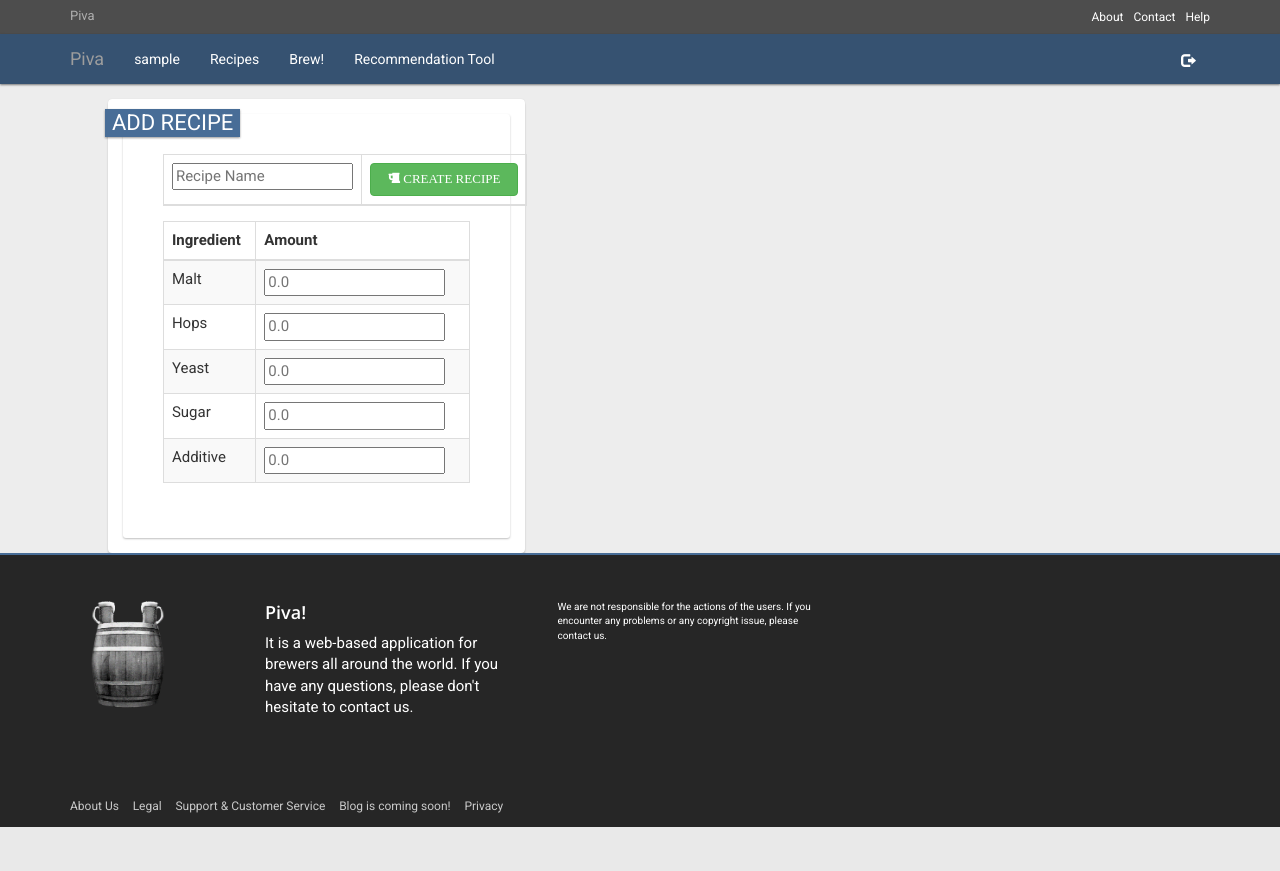
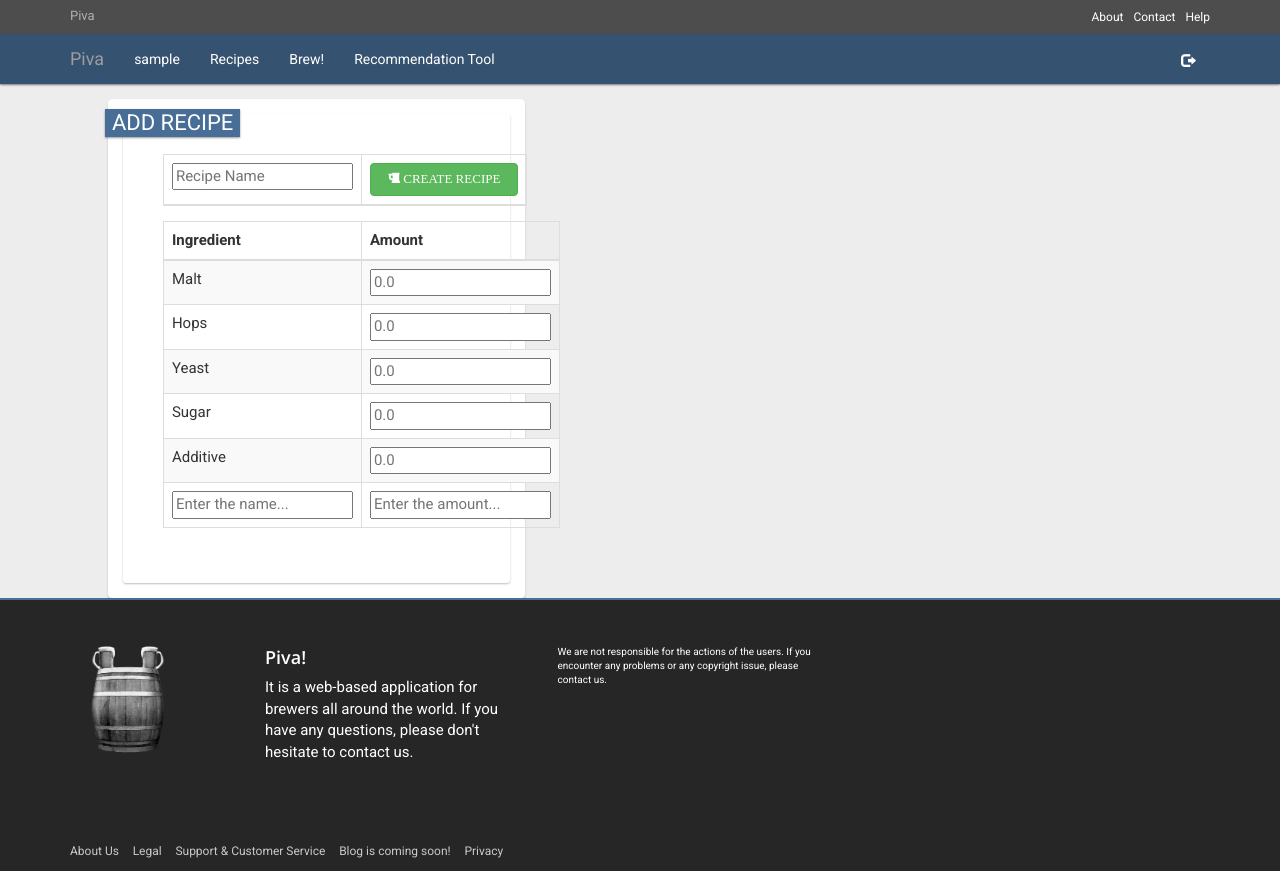
Before and after one commit to itucsse1728/BrewDay, a Django app: page /recipe/ in a window 1280 px wide. Before the commit the page ends 827 px from the top, so only its background shows below. Run offline with Django 3.2, Linux system fonts and the light colour scheme; the visitor is signed in with stand-in values (Sample User, id 1); data that the repository does not hold is empty; some libraries are stand-ins or nearby versions.

Commit message:
Recipe update delete added

```diff
--- a/core/urls.py
+++ b/core/urls.py
@@ -10,6 +10,7 @@ urlpatterns = [
     path('logout/', auth_views.LogoutView.as_view(), name='logout'),
     path('brew/', views.BrewView.as_view(), name='brew'),
     path('recipe/', views.RecipeView.as_view(), name='recipe'),
+    path('recipe/management', views.RecipeManagement.as_view(), name='recipe-management'),
     path('profile/', views.IngredientView.as_view(), name='profile'),
     path('register/', views.RegisterView.as_view(), name='register'),
     path('recommendation/', views.RecommendationView.as_view(), name='recommendation'),
--- a/core/views.py
+++ b/core/views.py
@@ -1,6 +1,6 @@
 from django.views import View
 from django.http import HttpResponse
-from django.shortcuts import render, redirect
+from django.shortcuts import render, redirect, get_object_or_404
 from django.db.models import Prefetch, Q, F
 from django.contrib.auth import login
 from django.contrib.auth.mixins import LoginRequiredMixin
@@ -11,11 +11,11 @@ from .models import Recipe, Ingredient, Brew
 from .forms import RegisterForm
 
 INGREDIENTS = (
-    'malt',
-    'hops',
-    'yeast',
-    'sugar',
-    'additive'
+    'Malt',
+    'Hops',
+    'Yeast',
+    'Sugar',
+    'Additive'
 )
 
 
@@ -25,7 +25,7 @@ class HomeView(View):
         return render(request, 'home.html')
 
 
-class RecipeView(View):
+class RecipeView(LoginRequiredMixin, View):
     @staticmethod
     def get(request):
         recipes = Recipe.objects.filter(user=request.user).order_by('date').prefetch_related('ingredient_set')
@@ -34,6 +34,10 @@ class RecipeView(View):
 
     @staticmethod
     def post(request):
+        ingredient_name = request.POST.get("new-ingredient-name", None)
+        ingredient_amount = request.POST.get("new-ingredient-amount", None)
+        flag = False
+
         recipes = Recipe.objects.filter(user=request.user).order_by('date').prefetch_related('ingredient_set')
         recipeName = ""
         if request.POST.get('recipeName', None):
@@ -46,7 +50,51 @@ class RecipeView(View):
                 amount = float(0)
             ingre = Ingredient.objects.create(name = ingredient, amount = amount, recipe = recipe)
 
+            if ingredient == ingredient_name:
+                flag = True
+
+        if ingredient_name and ingredient_amount and not flag:
+            ingredient = Ingredient(name=ingredient_name, amount=ingredient_amount, recipe=recipe)
+            ingredient.save()
+
         return render(request, 'recipes.html', locals())
+
+
+class RecipeManagement(LoginRequiredMixin, View):
+    @staticmethod
+    def post(request):
+        flag = False
+        recipe_id = request.POST.get("recipe-id", None)
+
+        recipe = get_object_or_404(Recipe, pk=recipe_id)
+
+        if "brew" in request.POST:
+            recipe.make_brew()
+
+        elif "update" in request.POST:
+            ingredients = list(recipe.ingredient_set.all())
+
+            ingredient_name = request.POST.get("new-ingredient-name", None)
+            ingredient_amount = request.POST.get("new-ingredient-amount", None)
+
+            for ingredient in ingredients:
+                if request.POST.get(ingredient.name, None):
+                    ingredient.amount = float(request.POST[ingredient.name])
+                    ingredient.save()
+
+                if ingredient.name == ingredient_name:
+                    flag = True
+
+            if ingredient_name and ingredient_amount and not flag:
+                ingredient = Ingredient(name=ingredient_name, amount=float(ingredient_amount), recipe=recipe)
+                ingredient.save()
+
+        else:
+            recipe.delete()
+
+        return redirect("core:recipe")
+
+
 
 
 class IngredientView(LoginRequiredMixin, View):
@@ -57,14 +105,32 @@ class IngredientView(LoginRequiredMixin, View):
 
     @staticmethod
     def post(request):
+        flag = False
+
         ingredients = request.user.ingredient_set.all()
-        for ingredient in ingredients:
-            if request.POST.get(ingredient.name, None):
-                ingredient.amount = float(request.POST[ingredient.name])
+
+        if "delete" in request.POST:
+            ingredient_id = request.POST.get("delete")
+
+            get_object_or_404(Ingredient.objects.select_related("user"), pk=ingredient_id, user=request.user).delete()
+
+        else:
+            ingredients = list(ingredients)
+            ingredient_name = request.POST.get("new-ingredient-name", None)
+            ingredient_amount = request.POST.get("new-ingredient-amount", None)
+
+            for ingredient in ingredients:
+                if request.POST.get(ingredient.name, None):
+                    ingredient.amount = float(request.POST[ingredient.name])
+                    ingredient.save()
+
+                if ingredient.name == ingredient_name:
+                    flag = True
+
+            if ingredient_name and ingredient_amount and not flag:
+                ingredient = Ingredient(name=ingredient_name, amount=float(ingredient_amount), user=request.user)
                 ingredient.save()
-
-            #if request.POST.get("new-ingredient-name", None) and request.POST.get("new-ingredient-amount", None):
-
+                ingredients.append(ingredient)
 
 
         return render(request, "index.html", locals())
@@ -80,23 +146,31 @@ class RecommendationView(LoginRequiredMixin, View):
     def post(request):
         ingredients = request.user.ingredient_set.all()
         ings = {ing.name: ing.amount for ing in ingredients}
-        queryset = Ingredient.objects.filter(name__in=ings)
+        queryset = Ingredient.objects.all()
 
         recipes = Recipe.objects.prefetch_related(
             Prefetch('ingredient_set',
                      queryset=queryset)
             ).exclude(~Q(ingredient__name__in=ings))
-        print(ings)
+
+        for k,v in ings.items():
+            print(k, v)
+
         for name, amount in ings.items():
+            print("********")
             recipes = recipes.exclude(Q(ingredient__name=name) & Q(ingredient__amount__gt=amount))
-
+            print(name ,amount)
+            for recipe in recipes:
+                for i in recipe.ingredient_set.all():
+                    print(i.name, i.amount, 'self:', amount)
+                print("-----")
         return render(request, 'recommendation.html', locals())
 
 
 class BrewView(LoginRequiredMixin, View):
     @staticmethod
     def get(request):
-        brews = Brew.objects.filter(recipe__user=request.user).order_by('-rate', 'date')[:10].\
+        brews = Brew.objects.filter(user=request.user).order_by('-rate', 'date')[:10].\
             select_related('recipe').prefetch_related('recipe__ingredient_set')
 
         return render(request, 'brew.html', {'brews': brews})
@@ -108,7 +182,7 @@ class BrewView(LoginRequiredMixin, View):
                 pk = int(name.split('-')[-1])
                 brew = Brew.objects.get(pk=pk)
 
-                if brew.recipe.user != request.user:
+                if brew.user != request.user:
                     return HttpResponse('Unauthorized', status=401)
 
                 brew.note = request.POST[name]
@@ -120,7 +194,7 @@ class BrewView(LoginRequiredMixin, View):
                 brew = Brew.objects.get(pk=pk)
                 rate = int(request.POST[name])
 
-                if brew.recipe.user != request.user:
+                if brew.user != request.user:
                     return HttpResponse('Unauthorized', status=401)
 
                 if rate not in range(1, 6):
@@ -130,7 +204,7 @@ class BrewView(LoginRequiredMixin, View):
                 brew.save()
                 break
 
-        brews = Brew.objects.filter(recipe__user=request.user).order_by('-rate', 'date')[:10]. \
+        brews = Brew.objects.filter(user=request.user).order_by('-rate', 'date')[:10]. \
             select_related('recipe').prefetch_related('recipe__ingredient_set')
 
         return render(request, 'brew.html', {'brews': brews})
--- a/templates/index.html
+++ b/templates/index.html
@@ -108,6 +108,7 @@ used to vertically center elements, may need modification if you're not using de
                             <tr>
                                 <th>Ingredient</th>
                                 <th>Amount</th>
+                                <th>Delete</th>
                             </tr>
                         </thead>
                         <tbody>
@@ -115,6 +116,7 @@ used to vertically center elements, may need modification if you're not using de
                                     <tr>
                                         <td>{{ item.name }}</td>
                                         <td><input name="{{ item.name }}" type="text" placeholder="{{ item.amount }}"></td>
+                                        <td><button class="btn btn-danger pull-right" name="delete" value="{{ item.id }}"><em class="fa fa-trash"></em></button></td>
                                     </tr>
                             {% endfor %}
                                     <tr>
--- a/templates/recipes.html
+++ b/templates/recipes.html
@@ -86,46 +86,35 @@ used to vertically center elements, may need modification if you're not using de
                             <tbody>
                                 <tr>
                                     <td>Malt</td>
-                                    <td><input name="malt" type="text" placeholder="0.0" required></td>
+                                    <td><input name="Malt" type="text" placeholder="0.0" ></td>
                                 </tr>
                                 <tr>
                                     <td>Hops</td>
-                                    <td><input name="hops" type="text" placeholder="0.0" required></td>
+                                    <td><input name="Hops" type="text" placeholder="0.0" ></td>
                                 </tr>
                                 <tr>
                                     <td>Yeast</td>
-                                    <td><input name="yeast" type="text" placeholder="0.0" required></td>
+                                    <td><input name="Yeast" type="text" placeholder="0.0" ></td>
                                 </tr>
                                 <tr>
                                     <td>Sugar</td>
-                                    <td><input name="sugar" type="text" placeholder="0.0" required></td>
+                                    <td><input name="Sugar" type="text" placeholder="0.0" ></td>
                                 </tr>
                                 <tr>
                                     <td>Additive</td>
-                                    <td><input name="additive" type="text" placeholder="0.0" required></td>
+                                    <td><input name="Additive" type="text" placeholder="0.0" ></td>
+                                </tr>
+                                <tr>
+                                    <td><input name="new-ingredient-name" type="text" placeholder="Enter the name..."></td>
+                                    <td><input name="new-ingredient-amount" type="text" placeholder="Enter the amount..."></td>
                                 </tr>
                             </tbody>
                         </table>
+
                         <div class="gap-small"></div>
                     </form>
                 </div>
             </div>
-
-
-
-
-
-
-
-
-
-
-
-
-
-
-
-
 
 
 
@@ -134,6 +123,7 @@ used to vertically center elements, may need modification if you're not using de
     <div class="col-md-1"></div>
 
     {% for recipe in recipes %}
+        <form action="{% url 'core:recipe-management' %}" method="post">{% csrf_token %}
             <div class="col-md-4 col-md-offset-1">
                 <div class="product">
                     <ul class="product-labels">
@@ -149,8 +139,8 @@ used to vertically center elements, may need modification if you're not using de
                                         <h3 class="panel-title">Ingredients</h3>
                                     </div>
                                     <div class="col col-xs-8">
-                                    <a class="btn btn-danger pull-right"><em class="fa fa-trash"> Delete</em></a>
-                                    <a class="btn btn-success pull-right" style="margin-right: 10px;"><em class="fa fa-beer"> Brew!</em></a>
+                                        <button class="btn btn-danger pull-right" name="delete"><em class="fa fa-trash"> Delete</em></button>
+                                        <button class="btn btn-success pull-right" name="brew" style="margin-right: 10px;"><em class="fa fa-beer"> Brew!</em></button>
                                     </div>
                                 </div>
                             </div>
@@ -169,18 +159,24 @@ used to vertically center elements, may need modification if you're not using de
                                                 <td><input name="{{ item.name }}" type="text" placeholder="{{ item.amount }}"></td>
                                             </tr>
                                         {% endfor %}
+                                        <tr>
+                                            <td><input name="new-ingredient-name" type="text" placeholder="Enter the name..."></td>
+                                            <td><input name="new-ingredient-amount" type="text" placeholder="Enter the amount..."></td>
+                                        </tr>
 
                                     </tbody>
                                 </table>
 
                                 <div class="gap-small"></div>
-                            <button class="btn btn-info pull-right" name="submit"><em class="fa fa-pencil"> Update</em></button>
+                                <button class="btn btn-info pull-right" name="update"><em class="fa fa-pencil"> Update</em></button>
+                                <input name="recipe-id" value="{{ recipe.id }}" hidden>
                             </div>
                         </div>
                     </div>
                 </div>
             </div>
             <div class="col-md-1"></div>
+        </form>
     {% endfor %}
 </div>
 {% endblock %}
```
Also changed, not shown: core/models.py (+18 -3 lines). Lines whose indentation alone changed are shown as unchanged.
